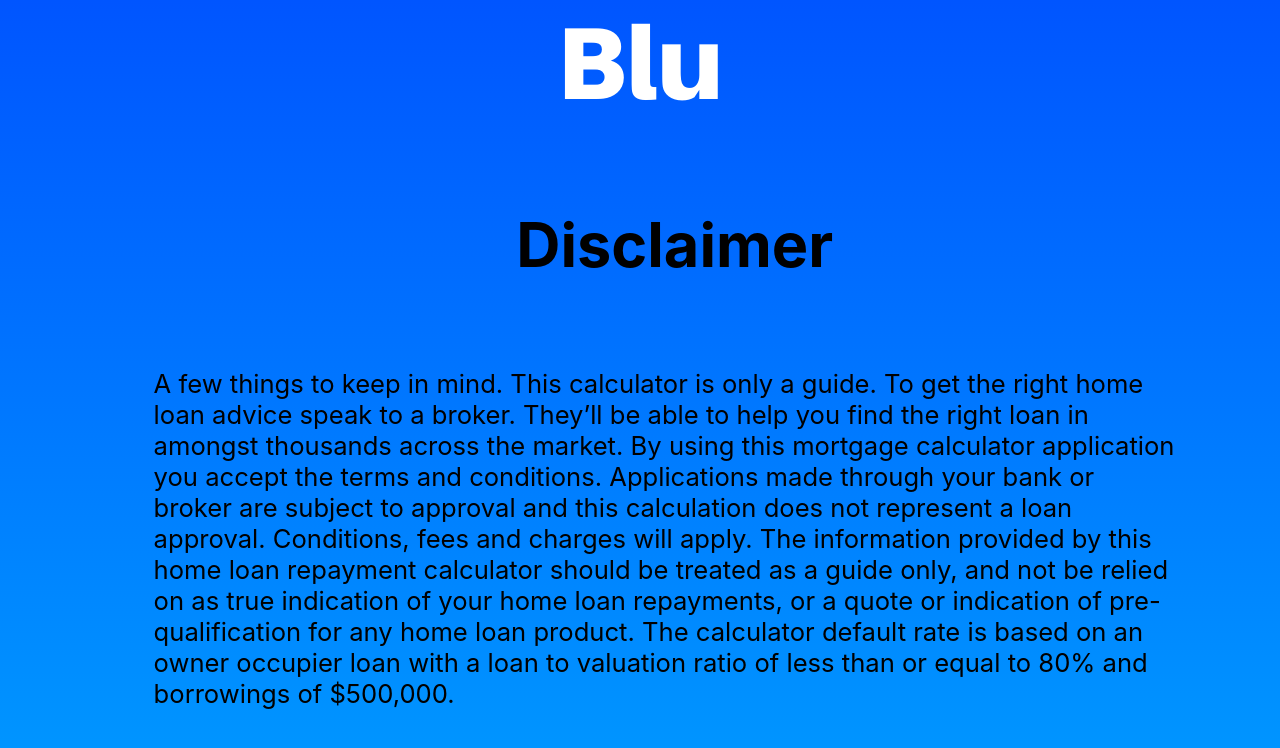
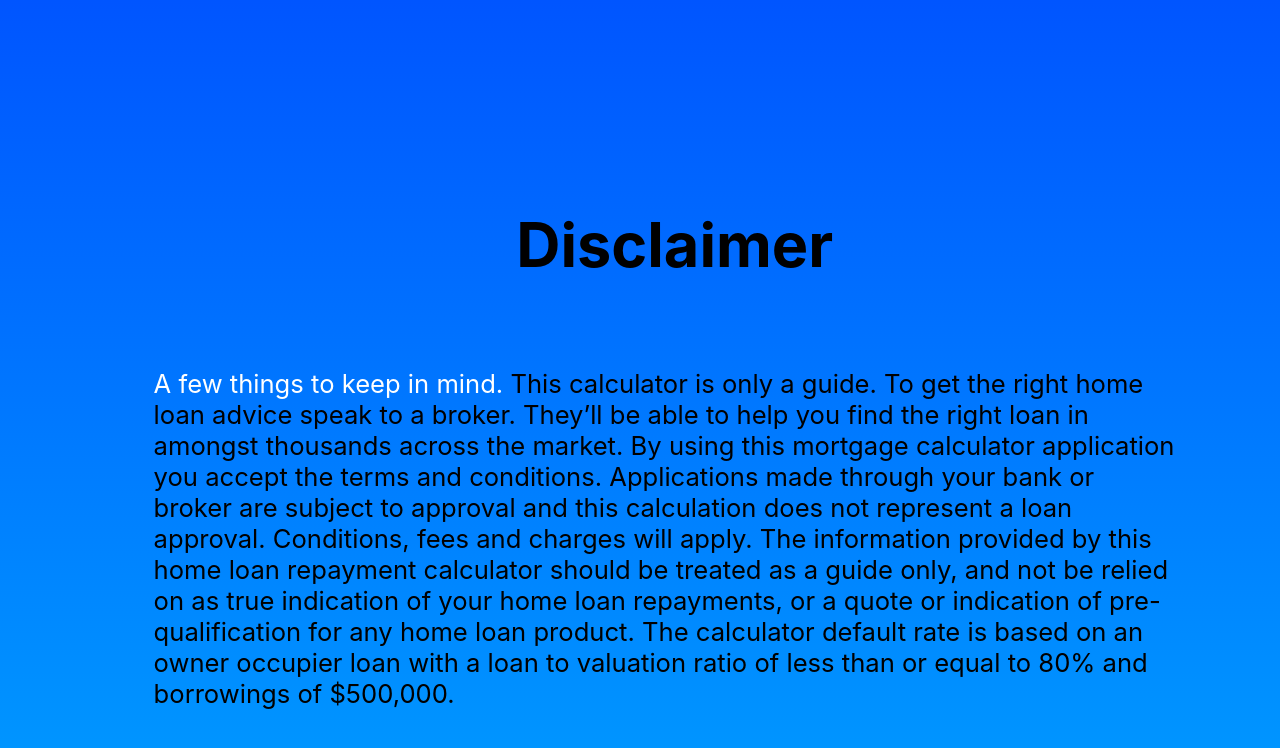
Before and after one commit to Tyson-Subasinghe/Blu-Finance-Repayment-Calculator, a React (Create React App) app: page /conditions in a window 1280 px wide. Shown: the top 748 px of the page. Built offline with nearby package versions, Linux system fonts and the light colour scheme.

Commit message:
Added white accent to condition text

```diff
--- a/src/pages/conditions.js
+++ b/src/pages/conditions.js
@@ -20,29 +20,6 @@
   height: 100vh;
 }
 
-.title{
-
-    position: absolute;
-    z-index: 2;
-    color: white;
-    ${isMobile ?
-      `
-      font-size: calc(8vh);
-      top: 0;
-      left: calc(39vw);
-      `
-      :
-      `
-      font-size: calc(8vw);
-      top: 0;
-      `
-    }
-    font-family: Aileron;
-    font-weight: bolder;
-    justify-content: center;
-    align-items: center;
-    display: inline-block;
-  }
 
 .toptext{
 
@@ -87,15 +64,13 @@
           <div className="background">
             <motion.div className="container" >
 
-                <motion.div className="title">
-                    Blu
-                </motion.div>
+
 
                   <BrowserView>
                     <p className="toptext" style={{ position: 'absolute', marginTop: '10%', marginLeft: '-3ch',}}>Disclaimer</p>
                     <p className="subtext" style={{ position: 'absolute', width: '80%', marginLeft: '-38%', marginTop: '-10%', fontSize: '2vw'}}>
 
-                    A few things to keep in mind. This calculator is only a guide. To get the right home loan advice speak to a broker. They’ll be able to help you find the right loan in amongst thousands across the market.
+                    <span style={{color:'white'}}>A few things to keep in mind.</span> This calculator is only a guide. To get the right home loan advice speak to a broker. They’ll be able to help you find the right loan in amongst thousands across the market.
 
                     By using this mortgage calculator application you accept the terms and conditions. Applications made through your bank or broker are subject to approval and this calculation does not represent a loan approval. Conditions, fees and charges will apply.
 
@@ -109,9 +84,9 @@
 
                   <MobileView>
                     <h1  style={{ position: 'absolute', marginTop: '-80%', marginLeft: '-30%',}}>Disclaimer</h1>
-                    <p  style={{ position: 'absolute', width: '80%', marginTop: '-45%', marginLeft: '-38%', fontSize: '2vh'}}>
+                    <p  style={{ position: 'absolute', width: '80%', marginTop: '-45%', marginLeft: '-38%', fontSize: '2vh', justifyContent: 'center'}} >
 
-                    A few things to keep in mind. This calculator is only a guide. To get the right home loan advice speak to a broker. They’ll be able to help you find the right loan in amongst thousands across the market.
+                    <span style={{color:'white'}}>A few things to keep in mind.</span> This calculator is only a guide. To get the right home loan advice speak to a broker. They’ll be able to help you find the right loan in amongst thousands across the market.
 
                     By using this mortgage calculator application you accept the terms and conditions. Applications made through your bank or broker are subject to approval and this calculation does not represent a loan approval. Conditions, fees and charges will apply.
 
```
